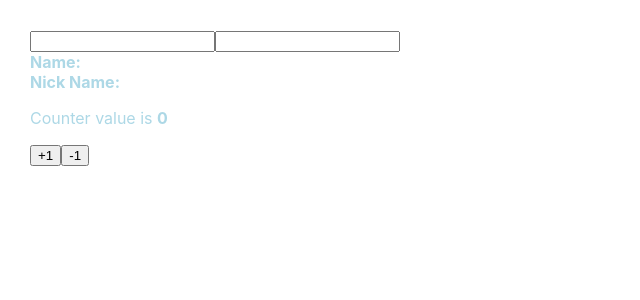
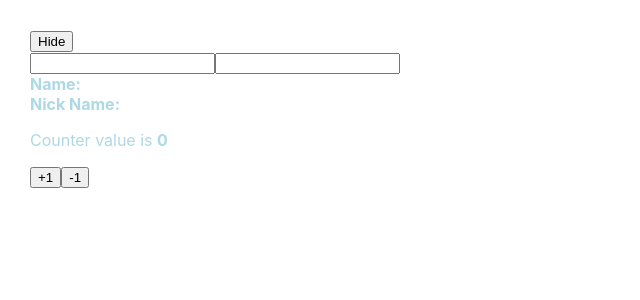
Before and after one commit to singularity-code/react-practice-01, a React (Create React App) app: page / in a window 1280 px wide. Shown: the top 300 px of the page, without its empty margins (0-640 px from the left). Built offline with nearby package versions, Linux system fonts and the light colour scheme.

Commit message:
usetState visible

```diff
--- a/src/component/Info.js
+++ b/src/component/Info.js
@@ -3,6 +3,7 @@ import React, { useState, useEffect } from "react";
 const Info = () => {
   const [name, setName] = useState("");
   const [nickName, setNickName] = useState("");
+  const [visible, setVisible] = useState(false);
 
   useEffect(() => {
     console.log("Render Complete");
@@ -11,9 +12,9 @@ const Info = () => {
       nickName,
     });
     return () => {
-      console.log('callback')
-      console.log(name)
-    }
+      console.log("callback");
+      console.log(name);
+    };
   }, [name]);
 
   const onChangeName = (e) => {
@@ -25,6 +26,15 @@ const Info = () => {
   };
   return (
     <div>
+      <button
+        onClick={() => {
+          setVisible(!visible);
+        }}
+      >
+        {" "}
+        {visible ? "Show" : "Hide"}{" "}
+      </button>
+      { visible ? "Toogle Text" : ""}
       <div>
         <input value={name} onChange={onChangeName}></input>
         <input value={nickName} onChange={onChangeNickName}></input>
```
